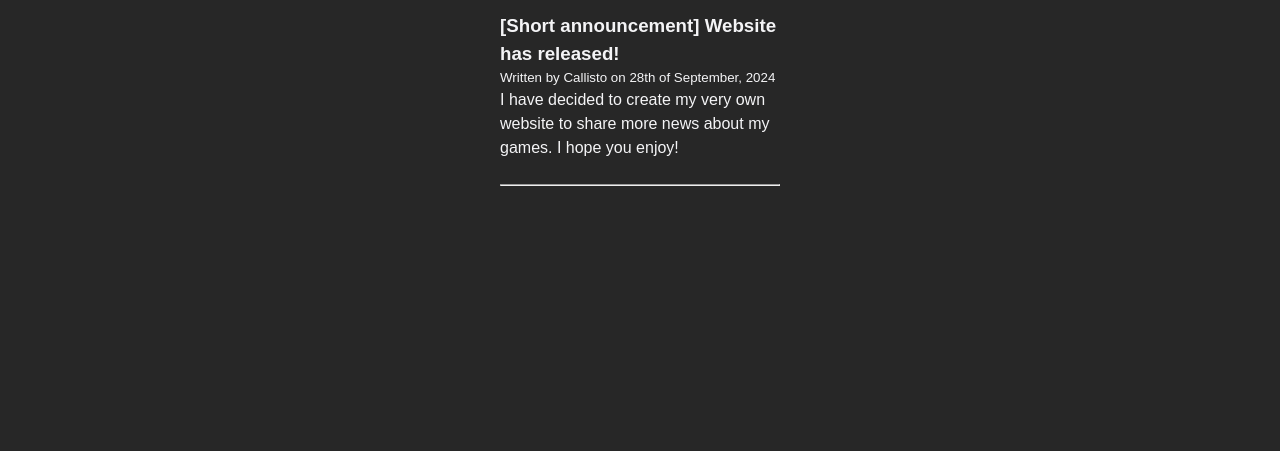
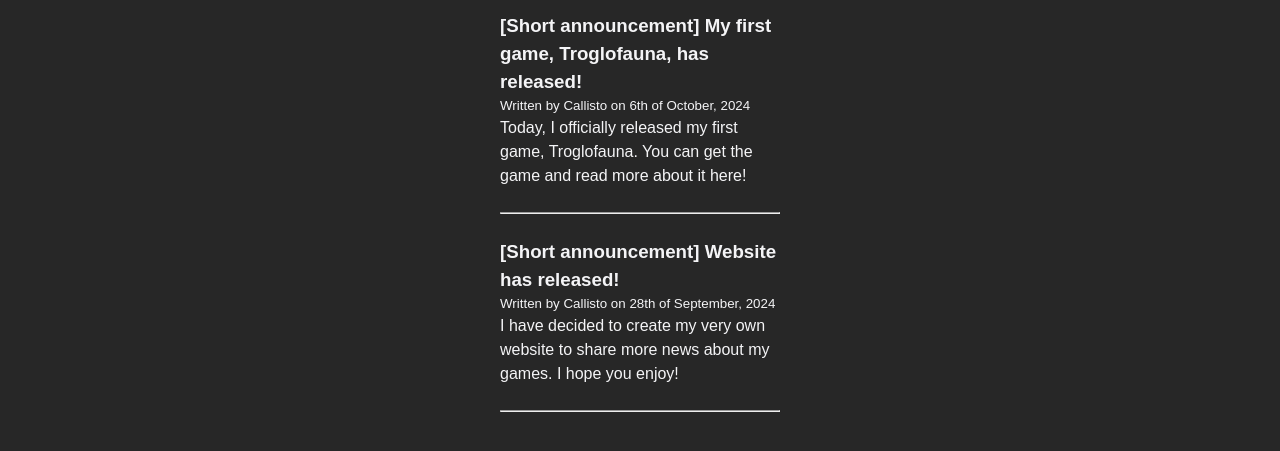
Before and after one commit to CallistoCode/CallistoCode.github.io, a plain HTML site: page Blog.html in a window 1280 px wide. Shown: the part 191-642 px from the top of the page. Drawn offline with Linux system fonts and the light colour scheme.

Commit message:
Added new blog for release of TF

```diff
--- a/Blog.html
+++ b/Blog.html
@@ -33,6 +33,18 @@
     <h1 style="text-align: center; font-size: 75px;"><strong>Devlogs, Blogs, And News</strong></h1>
     <section style="margin-left: 500px; margin-right: 500px;">
         <article class="post">
+            <h3>[Short announcement] My first game, Troglofauna, has released!</h3>
+            <small>Written by Callisto on 6th of October, 2024</small>
+            <p>
+                Today, I officially released my first game, Troglofauna. You can get the game and read more about it <a href="https://gamejolt.com/games/troglofauna/925520" target="_blank">here!</a>
+            </p>
+        </article>
+        <br>
+        <hr>
+        <br>
+    </section>
+    <section style="margin-left: 500px; margin-right: 500px;">
+        <article class="post">
             <h3>[Short announcement] Website has released!</h3>
             <small>Written by Callisto on 28th of September, 2024</small>
             <p>
```
